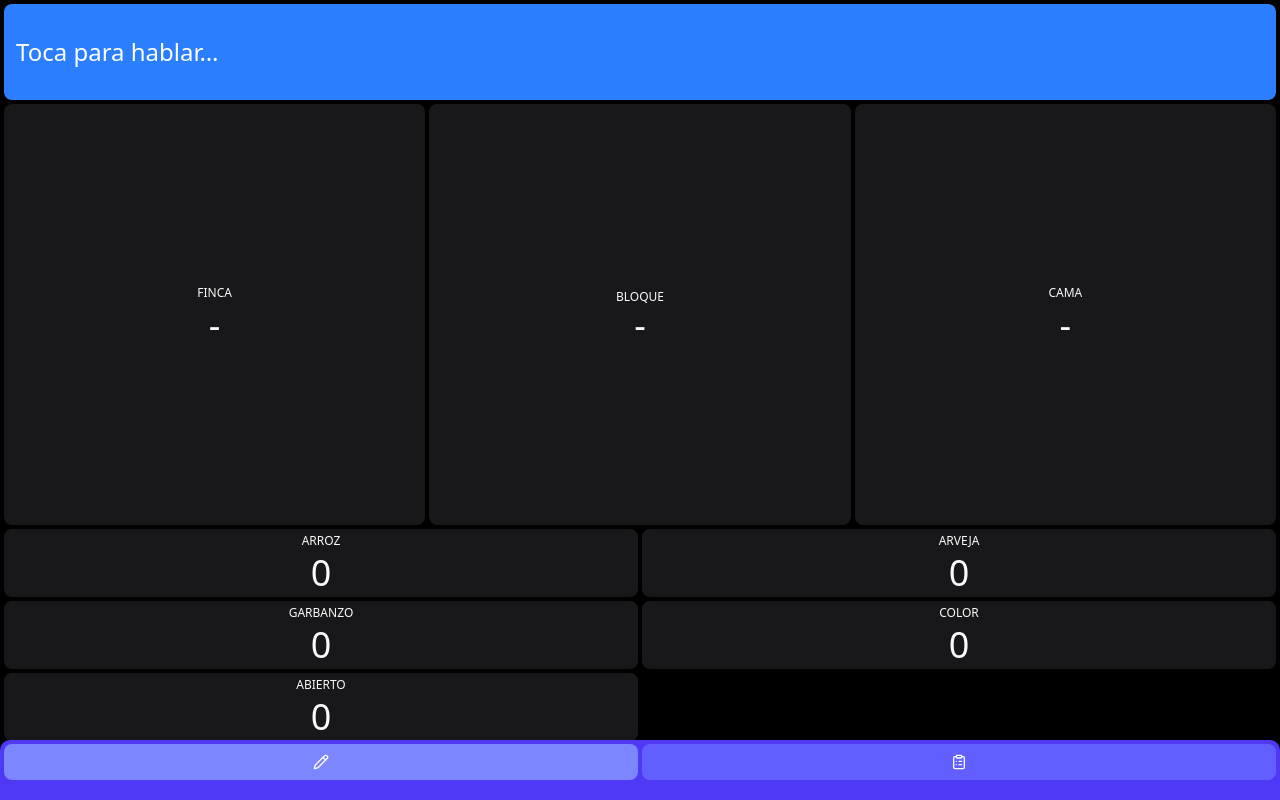
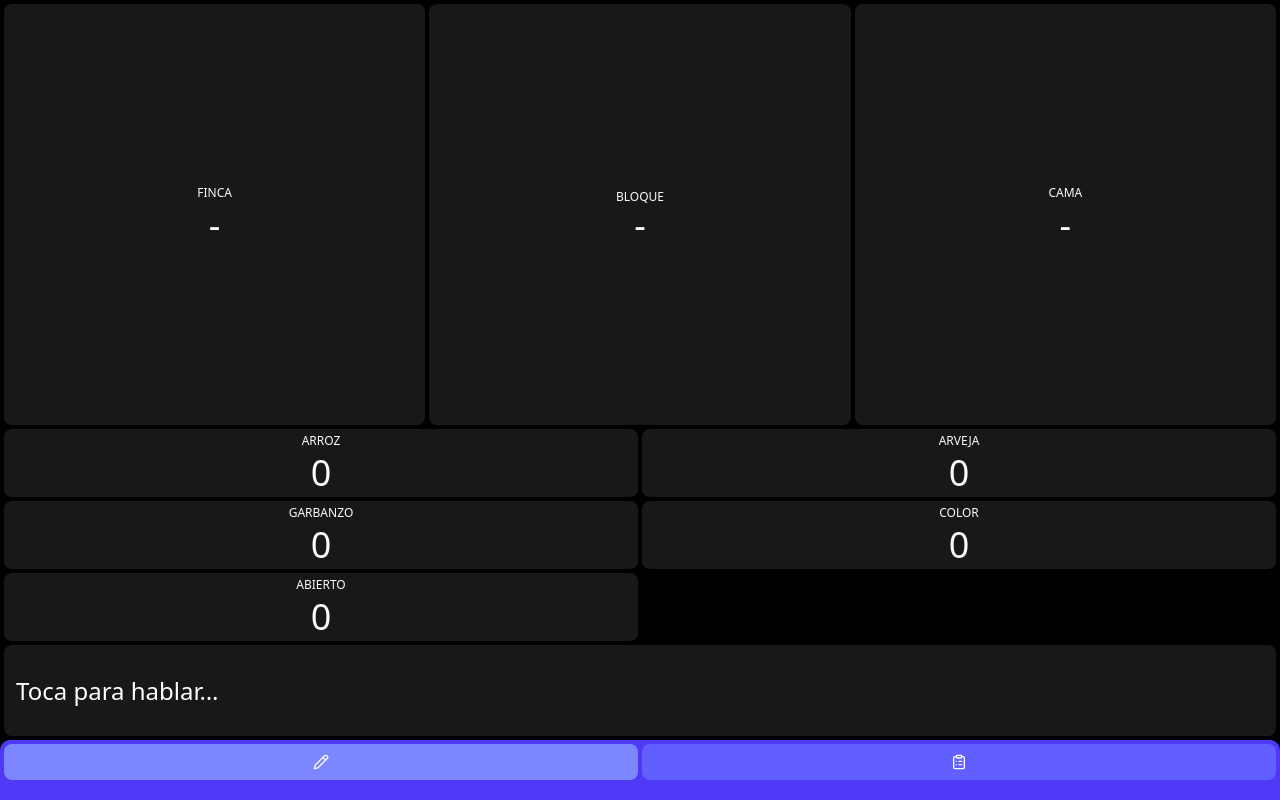
Before and after one commit to LucasFoulkes/cananvalle-voice-input, a React (Vite) app: page / in a window 1280 px wide. Built offline with nearby package versions, Linux system fonts and the light colour scheme.

Commit message:
add color state to screen

```diff
--- a/src/routes/index.tsx
+++ b/src/routes/index.tsx
@@ -96,16 +96,6 @@ function RouteComponent() {
 
     return (
         <div className='flex flex-col gap-1 p-1 h-full'>
-            <Button
-                className='w-full h-24 text-left text-2xl bg-blue-500 text-white border-none px-3'
-                onClick={isListening ? stop : start}
-            >
-                <div className='w-full'>
-                    <div className='truncate'>
-                        {isListening ? (partialTranscript || 'Hable') : (transcript || 'Toca para hablar…')}
-                    </div>
-                </div>
-            </Button>
             <div className='grid grid-cols-3 gap-1'>
                 <TileButton label='FINCA' value={finca || '-'} square />
                 <TileButton label='BLOQUE' value={bloque || '-'} square labelClassName='relative top-1' />
@@ -118,7 +108,16 @@ function RouteComponent() {
                 <TileButton label='COLOR' value={sums.color} />
                 <TileButton label='ABIERTO' value={sums.abierto} />
             </div>
-            {/* Table moved to /observaciones */}
+            <Button
+                className={`w-full h-24 text-left text-2xl text-white border-none px-3 flex-1 ${isListening ? 'bg-blue-500' : ''}`}
+                onClick={isListening ? stop : start}
+            >
+                <div className='w-full'>
+                    <div className='truncate'>
+                        {isListening ? (partialTranscript || 'Hable') : (transcript || 'Toca para hablar…')}
+                    </div>
+                </div>
+            </Button>
         </div >
     )
 }
```
